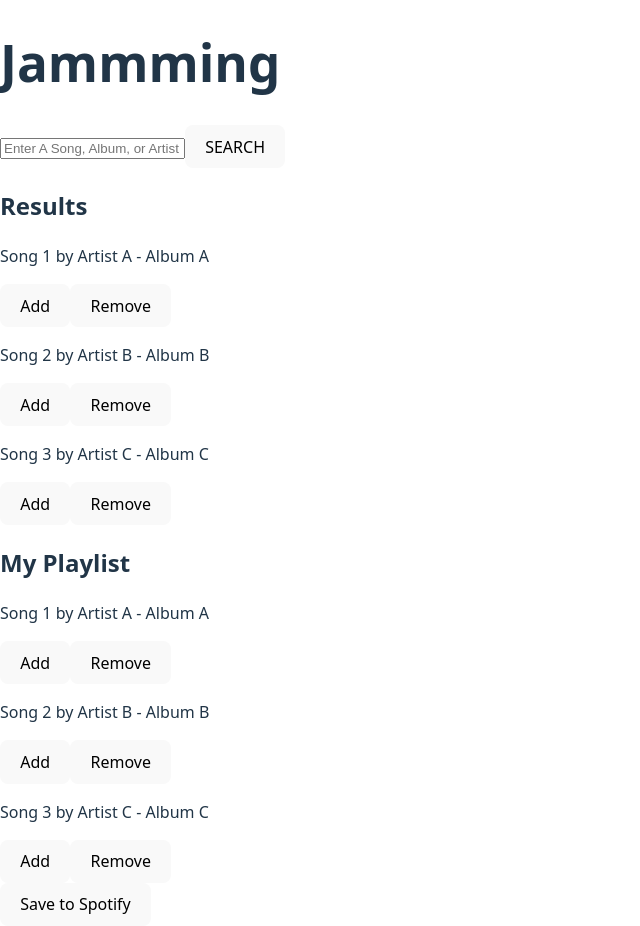
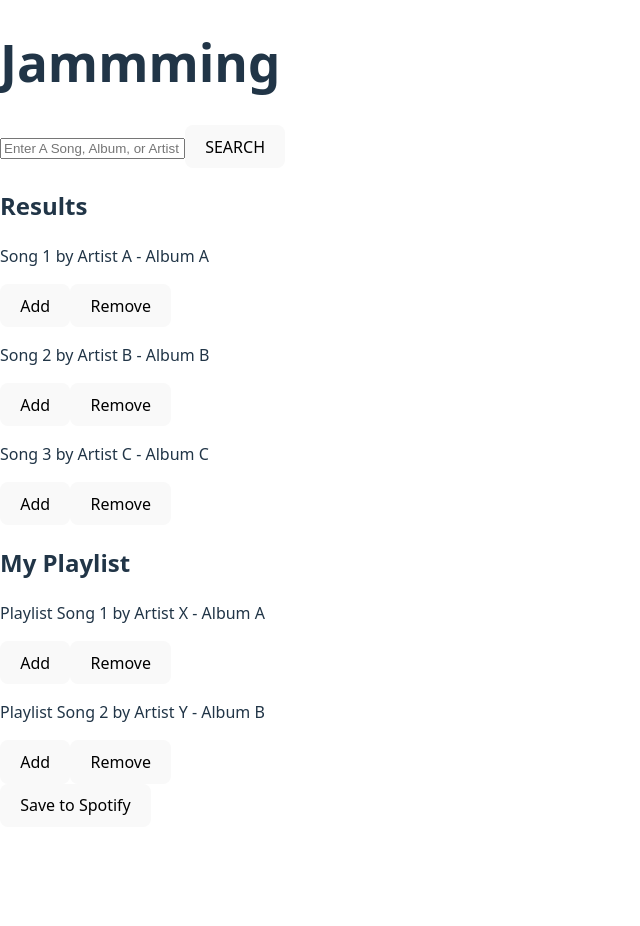
Before and after one commit to sambrodkey/jamming, a React (Vite) app: page / in a window 1280 px wide. Shown: the whole page, without its empty margins (0-640 px from the left). After the commit the page ends 827 px from the top, so only its background shows below. Built offline with nearby package versions, Linux system fonts and the light colour scheme.

Commit message:
Implement Track Listing in The Component Tree

```diff
--- a/src/App.jsx
+++ b/src/App.jsx
@@ -1,14 +1,26 @@
+import { useState } from 'react';
 import SearchBar from './components/SearchBar';
 import SearchResults from './components/SearchResults';
 import Playlist from './components/Playlist';
 
 function App() {
+    const [searchResults, setSearchResults] = useState([
+        { id: 1, name: 'Song 1', artist: 'Artist A', album: 'Album A' },
+        { id: 2, name: 'Song 2', artist: 'Artist B', album: 'Album B' },
+        { id: 3, name: 'Song 3', artist: 'Artist C', album: 'Album C' },
+    ]);
+
+    const [playlistTracks, setPlaylistTracks] = useState([
+        { id: 101, name: 'Playlist Song 1', artist: 'Artist X', album: 'Album A' },
+        { id: 102, name: 'Playlist Song 2', artist: 'Artist Y', album: 'Album B' },
+    ]);
+
     return (
         <div className="App">
             <h1>Jammming</h1>
             <SearchBar />
-            <SearchResults />
-            <Playlist />
+            <SearchResults tracks={searchResults} />
+            <Playlist tracks={playlistTracks} />
         </div>
     );
 }
--- a/src/components/Track.jsx
+++ b/src/components/Track.jsx
@@ -1,8 +1,8 @@
-const Track = ({ trackName, artist, album }) => {
+const Track = ({ name, artist, album }) => {
     return (
         <div>
             <p>
-                {trackName} by {artist} - {album}
+                {name} by {artist} - {album}
             </p>
             <button>Add</button>
             <button>Remove</button>
--- a/src/components/Tracklist.jsx
+++ b/src/components/Tracklist.jsx
@@ -1,17 +1,11 @@
 import Track from './Track';
 
-const Tracklist = () => {
-    const mockTracks = [
-        { trackName: 'Song 1', artist: 'Artist A', album: 'Album A' },
-        { trackName: 'Song 2', artist: 'Artist B', album: 'Album B' },
-        { trackName: 'Song 3', artist: 'Artist C', album: 'Album C' },
-    ];
-
+const Tracklist = ({ tracks }) => {
     return (
         <div>
-            {mockTracks.map((track, index) => (
+            {tracks.map((track) => (
                 <Track
-                    key={index}
+                    key={track.id}
                     {...track}
                 />
             ))}
```
